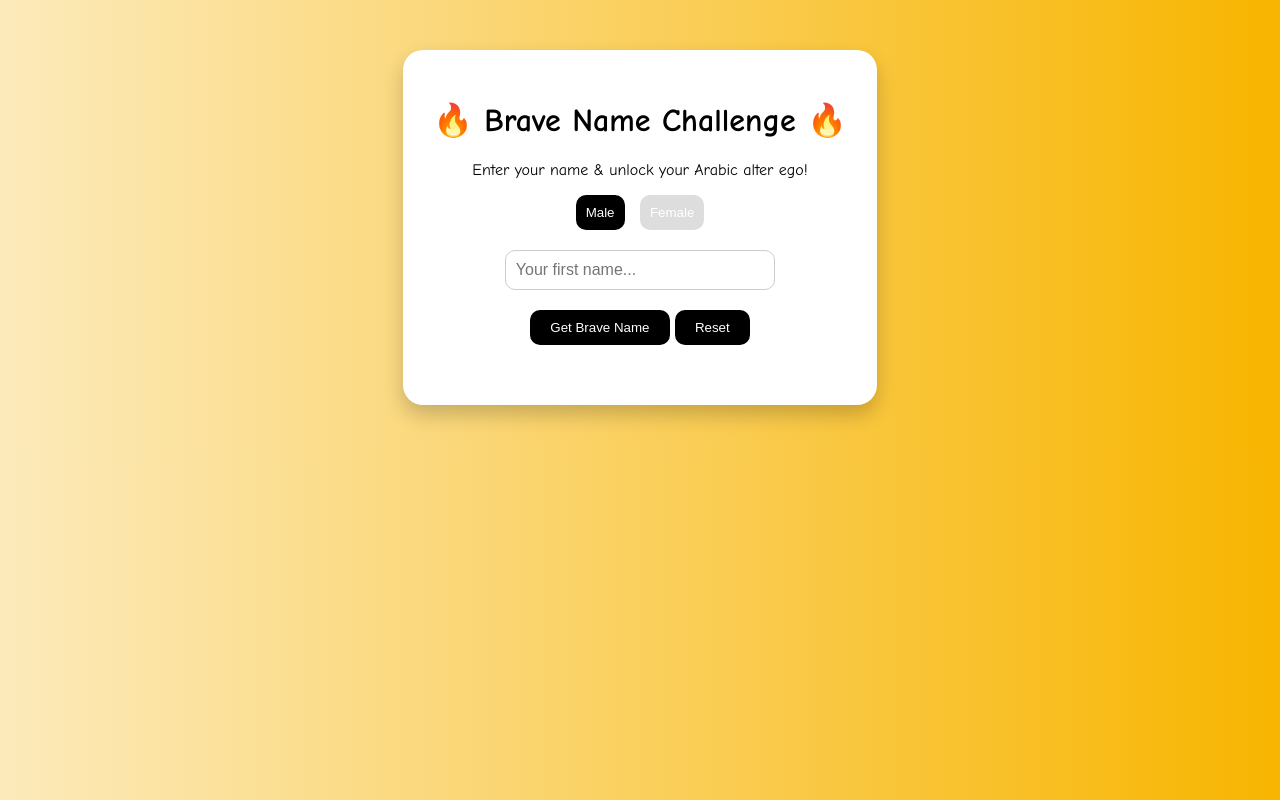
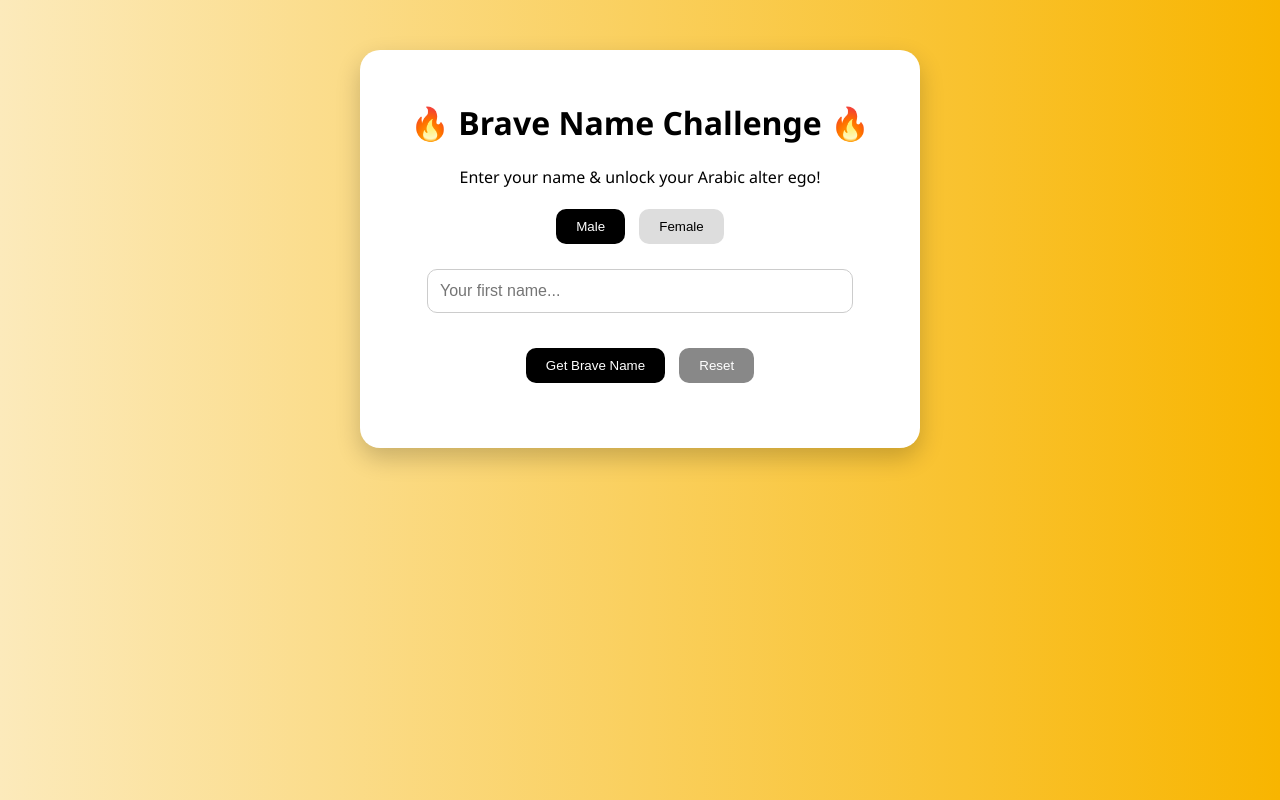
Before and after one commit to Mr-T-git-hub/brave-name-challenge, a plain HTML site: page index.html in a window 1280 px wide. Both pictures are taken after a click on the button "Male". Drawn offline with Linux system fonts and the light colour scheme.

Commit message:
Update style.css

```diff
--- a/style.css
+++ b/style.css
@@ -1,6 +1,6 @@
 /* General Body Styling */
 body {
-  font-family: 'Comic Sans MS', sans-serif;
+  font-family: 'Segoe UI', sans-serif;
   background: linear-gradient(to right, #fceabb, #f8b500);
   text-align: center;
   padding: 50px;
@@ -12,18 +12,25 @@ body {
   background: white;
   padding: 30px;
   border-radius: 20px;
-  box-shadow: 0 10px 20px rgba(0, 0, 0, 0.2);
+  box-shadow: 0 10px 25px rgba(0, 0, 0, 0.2);
   display: inline-block;
+  max-width: 500px;
+  width: 90%;
 }
 
 /* Input Field Styling */
 input {
-  padding: 10px;
+  padding: 12px;
   font-size: 16px;
-  width: 60%;
+  width: 80%;
   margin-bottom: 20px;
   border-radius: 10px;
   border: 1px solid #ccc;
+  outline: none;
+}
+
+input:focus {
+  border-color: #f8b500;
 }
 
 /* Button Styling */
@@ -34,37 +41,45 @@ button {
   border: none;
   cursor: pointer;
   border-radius: 10px;
+  margin: 5px;
+  transition: background 0.3s ease;
 }
 
 button:hover {
   background-color: #333;
 }
 
+.reset-btn {
+  background-color: #888;
+}
+
+.reset-btn:hover {
+  background-color: #666;
+}
+
 /* Result Text Styling */
 #result {
   margin-top: 30px;
-  font-size: 24px;
+  font-size: 22px;
+  font-weight: bold;
 }
 
-/* Gender Toggle Buttons */
+/* Gender Toggle */
 .gender-toggle {
   margin-bottom: 20px;
 }
 
-.gender-toggle button {
-  padding: 10px;
-  margin: 0 5px;
-  background: #ddd; /* Default background for unselected buttons */
-  border: none;
-  cursor: pointer;
-  border-radius: 10px;
+.gender-btn {
+  background: #ddd;
+  color: #000;
 }
 
-.gender-toggle button.active {
-  background: black; /* Highlight active button */
-  color: white; /* White text for active button */
+.gender-btn.active {
+  background: black;
+  color: white;
 }
 
-.gender-toggle button:hover {
-  background-color: #bbb; /* Hover effect for toggle buttons */
+/* Action Buttons */
+.action-buttons {
+  margin-top: 10px;
 }
```
